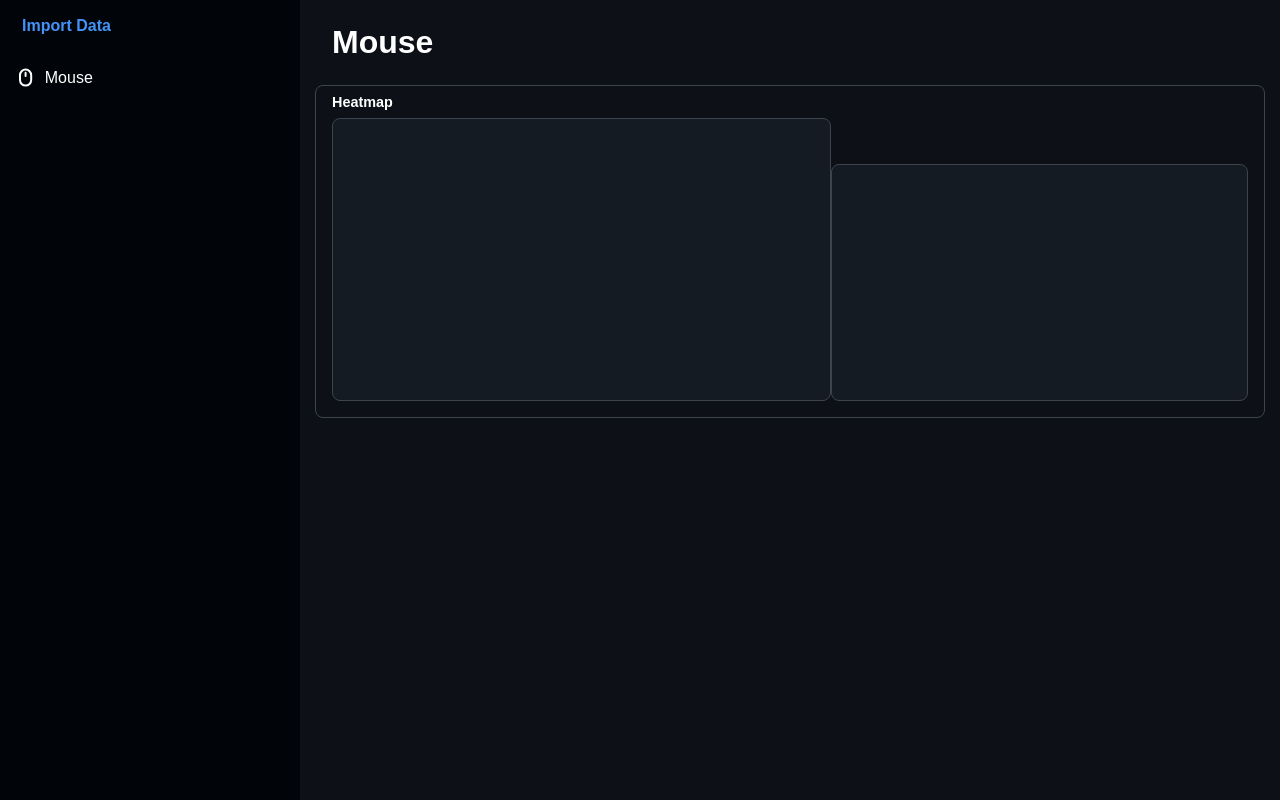
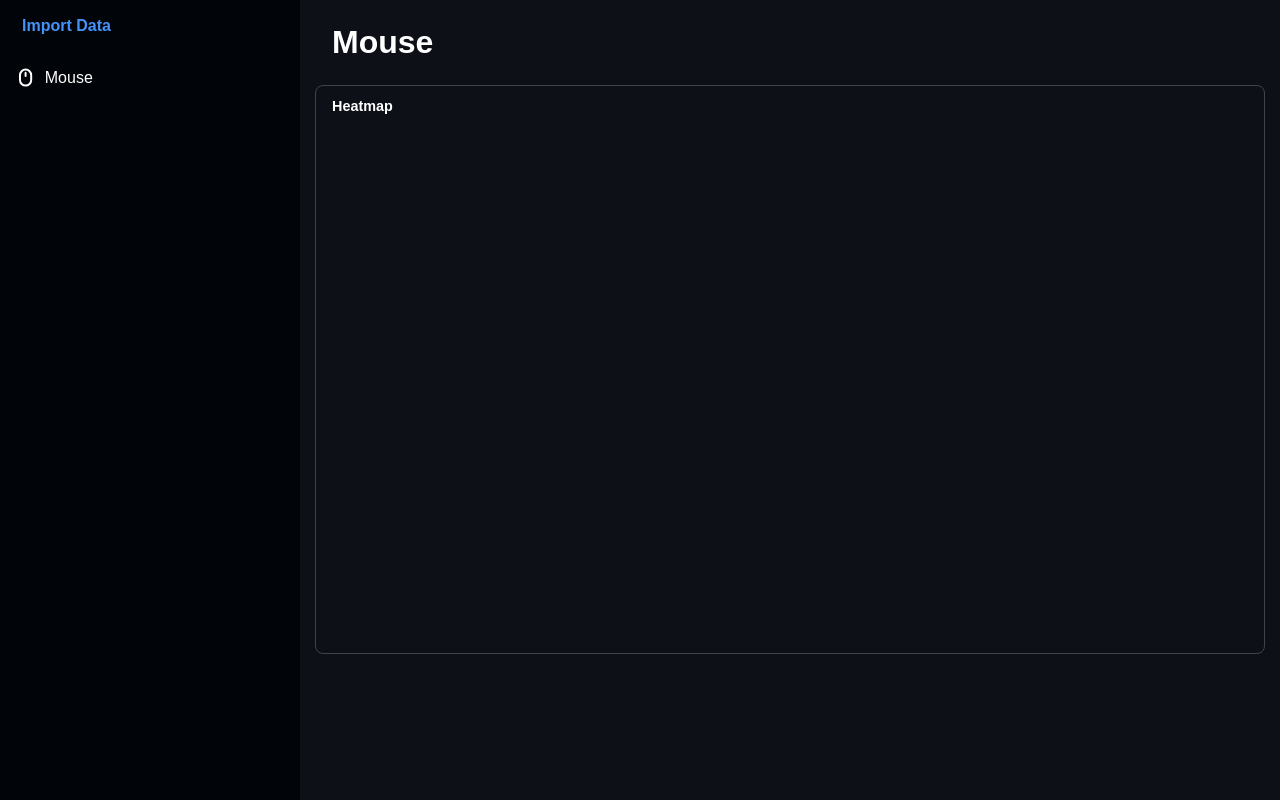
Before and after one commit to dubbyy1/pc-stats, a SvelteKit app in the folder dashboard/: page / in a window 1280 px wide. Built offline with nearby package versions, Linux system fonts and the light colour scheme.

Commit message:
Add monitor rendering

```diff
--- a/dashboard/src/routes/+page.svelte
+++ b/dashboard/src/routes/+page.svelte
@@ -6,12 +6,13 @@
     let sectionButtonMouse;
     let fileName = $state("");
 
-    const SCREEN_W = 1920 + 1600;
-    const SCREEN_H = 1080;
+    let SCREEN_W = $state(1920);
+    let SCREEN_H = $state(1080);
 
     let canvas;
     let canvasContainer = $state(null);
     let clicks = $state([]);
+    let monitors = $state([]);
 
     async function chooseFile(event) {
         const file = event.target.files[0];
@@ -27,16 +28,29 @@
     }
 
     async function parseFile(db) {
-        const result = db.exec("SELECT id, x, y, button FROM clicks");
-        console.log(result)
+        const monitors_result = db.exec("SELECT id, x, y, width, height FROM monitors");
 
-        const [{ columns, values }] = result;
-        clicks = values.map(row =>
-            Object.fromEntries(columns.map((col, i) => [col, row[i]]))
+        const clicks_result = db.exec("SELECT id, x, y, button FROM clicks");
+
+        const [{ columns: monitors_columns, values: monitors_values }] = monitors_result;
+
+        SCREEN_H = 0;
+        SCREEN_W = 0;
+        for (let monitor of monitors_values) {
+            console.log(monitor);
+            SCREEN_W += monitor[3];
+            SCREEN_H = Math.max(SCREEN_H, monitor[4]);
+        }
+        console.log(SCREEN_W, SCREEN_H);
+
+        monitors = monitors_values.map(row =>
+            Object.fromEntries(monitors_columns.map((col, i) => [col, row[i]]))
         );
-        // drawClicks();
-        console.log(clicks[0]);
 
+        const [{ columns: clicks_columns, values: clicks_values }] = clicks_result;
+        clicks = clicks_values.map(row =>
+            Object.fromEntries(clicks_columns.map((col, i) => [col, row[i]]))
+        );
     }
 
     // function drawClicks() {
@@ -116,10 +130,22 @@
         <div class="page-title">Mouse</div>
         <div class="heatmap">
             <span>Heatmap</span>
-            <div class="canvas-container" bind:this={canvasContainer}>
+            <div class="canvas-container" style="aspect-ratio: {SCREEN_W} / {SCREEN_H};" bind:this={canvasContainer}>
             <div class= "canvas" bind:this={canvas}>
-                <div class="monitor" style="width: calc({(1920 / SCREEN_W) * 100}%); height: calc({(1080 / SCREEN_H) * 100}%);"></div>
-                <div class="monitor" style="width: calc({(1600 / SCREEN_W) * 100}%); height: calc({(900 / SCREEN_H) * 100}%);"></div>
+                {#each monitors as {id, x, y, width, height} (id)}
+                    <div
+                        class="monitor"
+                        style="
+                        width: calc({(width / SCREEN_W) * 100}%);
+                        height: calc({(height / SCREEN_H) * 100}%);
+                        left: calc({(x / SCREEN_W) * 100}%);
+                        top: calc({(y / SCREEN_H) * 100}%);
+                        ">
+                    </div>
+                    <script>
+                        console.log({width}, {height});
+                    </script>
+                {/each}
                 {#each clicks as {id, x, y, button} (id)}
                     {#if button == "LEFT"}
                         <div
@@ -188,11 +214,11 @@
     .heatmap {
         display: flex;
         flex-direction: column;
-        gap: 0.1rem;
+        /*gap: 0.1rem;*/
         align-self: center;
 
         width: 100%;
-        padding: 0.5rem 1rem 1rem 1rem;
+        padding: 0.75rem 1rem 1rem 1rem;
         border: 1px solid #3d444d;
         border-radius:  0.5rem;
 
@@ -203,7 +229,6 @@
 
     .canvas-container {
         margin-top: 0.5rem;
-        aspect-ratio: 3520 / 1080;
     }
 
     .canvas {
@@ -217,6 +242,7 @@
         height:100%;
     }
     .monitor {
+        position: absolute;
         border: 1px solid #3d444d;
         background-color: #151B23;
         border-radius: 0.5rem;
```
